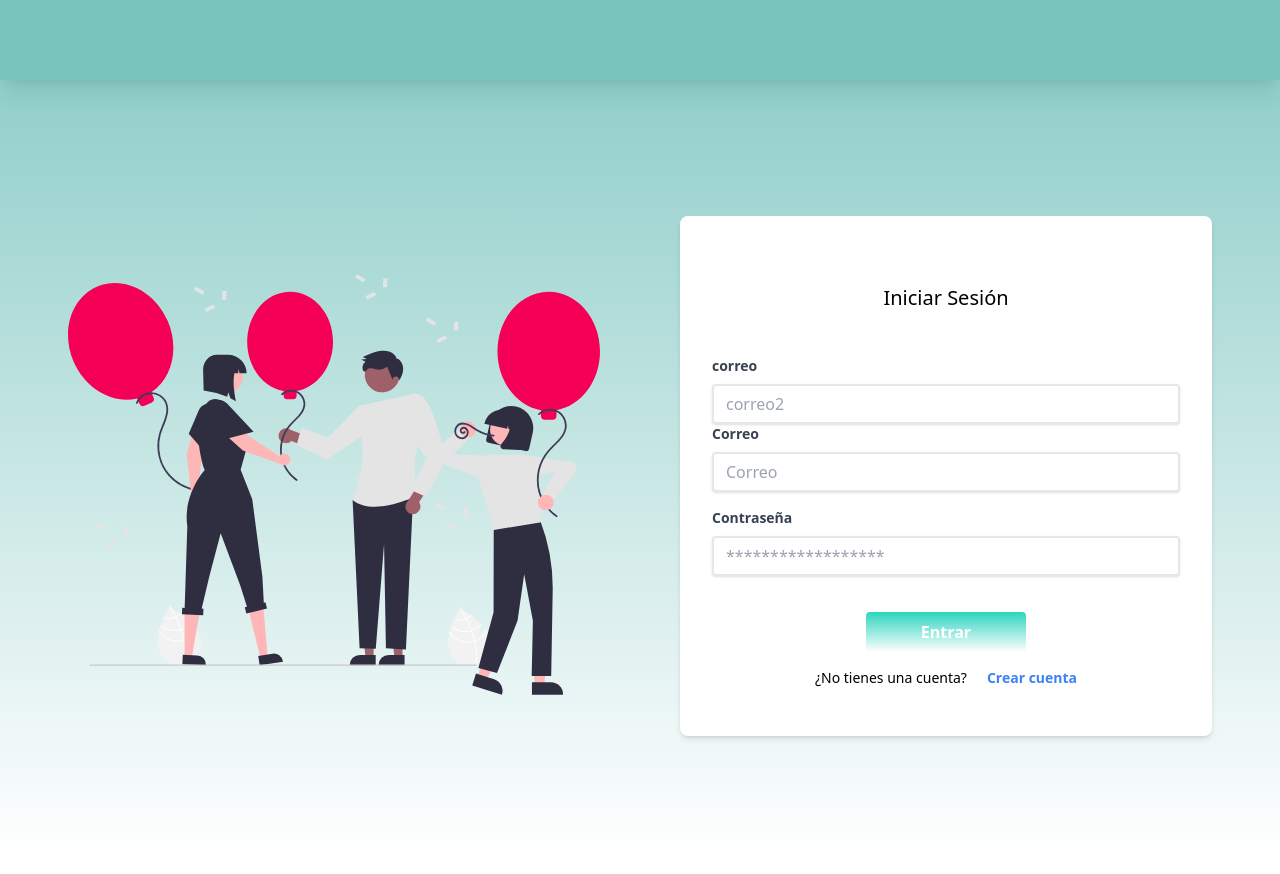
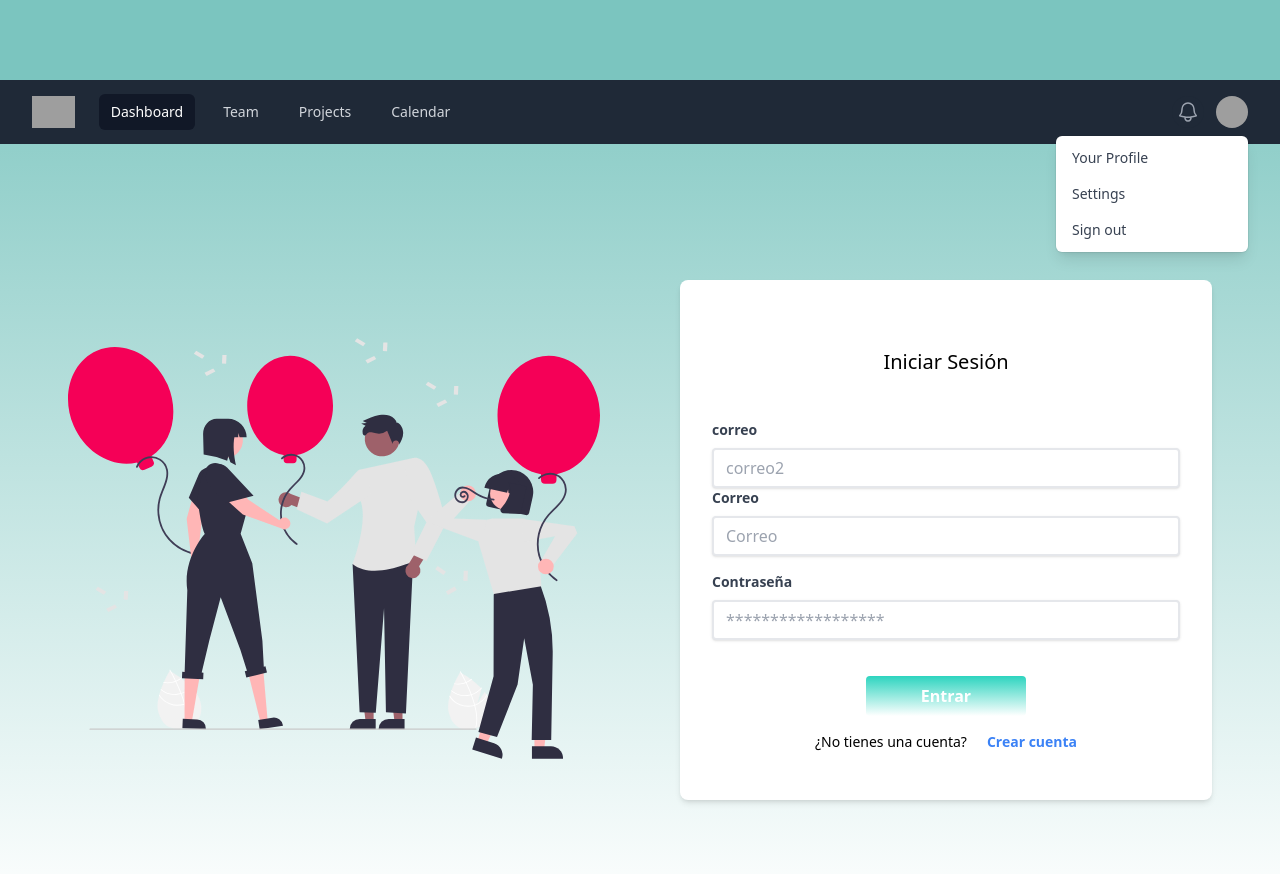
Before and after one commit to Abyblackmouth/Mi_Fiesta-Client, a Next.js app: page /login in a window 1280 px wide. Shown: the top 874 px of the page. Built offline with nearby package versions, Linux system fonts and the light colour scheme; grey boxes are pictures that could not be loaded.

Commit message:
Discard commit

```diff
--- a/components/Layout.jsx
+++ b/components/Layout.jsx
@@ -3,6 +3,8 @@
 export default function Layout({children}) {
   return (
     <>
+
+
       <nav className={clsx(
         'bg-[#249F95]/60',
         'shadow-xl',
@@ -10,6 +12,88 @@
         )}>
           <img className=""></img>
       </nav>
+
+      <nav className="bg-gray-800">
+  <div className="mx-auto max-w-7xl px-2 sm:px-6 lg:px-8">
+    <div className="relative flex h-16 items-center justify-between">
+      <div className="absolute inset-y-0 left-0 flex items-center sm:hidden">
+
+        <button type="button" className="inline-flex items-center justify-center rounded-md p-2 text-gray-400 hover:bg-gray-700 hover:text-white focus:outline-none focus:ring-2 focus:ring-inset focus:ring-white" aria-controls="mobile-menu" aria-expanded="false">
+          <span className="sr-only">Open main menu</span>
+
+          <svg className="block h-6 w-6" xmlns="http://www.w3.org/2000/svg" fill="none" viewBox="0 0 24 24" strokeWidth="1.5" stroke="currentColor" aria-hidden="true">
+            <path strokeLinecap="round" strokeLinejoin="round" d="M3.75 6.75h16.5M3.75 12h16.5m-16.5 5.25h16.5" />
+          </svg>
+
+          <svg className="hidden h-6 w-6" xmlns="http://www.w3.org/2000/svg" fill="none" viewBox="0 0 24 24" strokeWidth="1.5" stroke="currentColor" aria-hidden="true">
+            <path strokeLinecap="round" strokeLinejoin="round" d="M6 18L18 6M6 6l12 12" />
+          </svg>
+        </button>
+      </div>
+      <div className="flex flex-1 items-center justify-center sm:items-stretch sm:justify-start">
+        <div className="flex flex-shrink-0 items-center">
+          <img className="block h-8 w-auto lg:hidden" src="https://tailwindui.com/img/logos/mark.svg?color=indigo&shade=500" alt="Your Company" />
+          <img className="hidden h-8 w-auto lg:block" src="https://tailwindui.com/img/logos/mark.svg?color=indigo&shade=500" alt="Your Company" />
+        </div>
+        <div className="hidden sm:ml-6 sm:block">
+          <div className="flex space-x-4">
+
+            <a href="#" className="bg-gray-900 text-white px-3 py-2 rounded-md text-sm font-medium" aria-current="page">Dashboard</a>
+
+            <a href="#" className="text-gray-300 hover:bg-gray-700 hover:text-white px-3 py-2 rounded-md text-sm font-medium">Team</a>
+
+            <a href="#" className="text-gray-300 hover:bg-gray-700 hover:text-white px-3 py-2 rounded-md text-sm font-medium">Projects</a>
+
+            <a href="#" className="text-gray-300 hover:bg-gray-700 hover:text-white px-3 py-2 rounded-md text-sm font-medium">Calendar</a>
+          </div>
+        </div>
+      </div>
+      <div className="absolute inset-y-0 right-0 flex items-center pr-2 sm:static sm:inset-auto sm:ml-6 sm:pr-0">
+        <button type="button" className="rounded-full bg-gray-800 p-1 text-gray-400 hover:text-white focus:outline-none focus:ring-2 focus:ring-white focus:ring-offset-2 focus:ring-offset-gray-800">
+          <span className="sr-only">View notifications</span>
+
+          <svg className="h-6 w-6" xmlns="http://www.w3.org/2000/svg" fill="none" viewBox="0 0 24 24" strokeWidth="1.5" stroke="currentColor" aria-hidden="true">
+            <path strokeLinecap="round" strokeLinejoin="round" d="M14.857 17.082a23.848 23.848 0 005.454-1.31A8.967 8.967 0 0118 9.75v-.7V9A6 6 0 006 9v.75a8.967 8.967 0 01-2.312 6.022c1.733.64 3.56 1.085 5.455 1.31m5.714 0a24.255 24.255 0 01-5.714 0m5.714 0a3 3 0 11-5.714 0" />
+          </svg>
+        </button>
+
+
+        <div className="relative ml-3">
+          <div>
+            <button type="button" className="flex rounded-full bg-gray-800 text-sm focus:outline-none focus:ring-2 focus:ring-white focus:ring-offset-2 focus:ring-offset-gray-800" id="user-menu-button" aria-expanded="false" aria-haspopup="true">
+              <span className="sr-only">Open user menu</span>
+              <img className="h-8 w-8 rounded-full" src="https://images.unsplash.com/photo-1472099645785-5658abf4ff4e?ixlib=rb-1.2.1&ixid=eyJhcHBfaWQiOjEyMDd9&auto=format&fit=facearea&facepad=2&w=256&h=256&q=80" alt=""/>
+            </button>
+          </div>
+
+          <div className="absolute right-0 z-10 mt-2 w-48 origin-top-right rounded-md bg-white py-1 shadow-lg ring-1 ring-black ring-opacity-5 focus:outline-none" role="menu" aria-orientation="vertical" aria-labelledby="user-menu-button" tabIndex="-1">
+
+            <a href="#" className="block px-4 py-2 text-sm text-gray-700" role="menuitem" tabIndex="-1" id="user-menu-item-0">Your Profile</a>
+            <a href="#" className="block px-4 py-2 text-sm text-gray-700" role="menuitem" tabIndex="-1" id="user-menu-item-1">Settings</a>
+            <a href="#" className="block px-4 py-2 text-sm text-gray-700" role="menuitem" tabIndex="-1" id="user-menu-item-2">Sign out</a>
+          </div>
+        </div>
+      </div>
+    </div>
+  </div>
+
+
+  <div className="sm:hidden" id="mobile-menu">
+    <div className="space-y-1 px-2 pt-2 pb-3">
+
+      <a href="#" className="bg-gray-900 text-white block px-3 py-2 rounded-md text-base font-medium" aria-current="page">Dashboard</a>
+
+      <a href="#" className="text-gray-300 hover:bg-gray-700 hover:text-white block px-3 py-2 rounded-md text-base font-medium">Team</a>
+
+      <a href="#" className="text-gray-300 hover:bg-gray-700 hover:text-white block px-3 py-2 rounded-md text-base font-medium">Projects</a>
+
+      <a href="#" className="text-gray-300 hover:bg-gray-700 hover:text-white block px-3 py-2 rounded-md text-base font-medium">Calendar</a>
+    </div>
+  </div>
+</nav>
+
+
+
       <main className={clsx(
         'bg-gradient-to-b from-[#249F95]/50 to-white',
         'h-[calc(100%-80px)]',
--- /dev/null
+++ b/components/Navbar.jsx
@@ -0,0 +1,52 @@
+import clsx from 'clsx';
+
+
+
+
+  export default function Navbar() {
+
+    const Nav = () => {
+        let Links = [
+          { name: 'HOME', link: '/' },
+          { name: 'SERVICE', link: '/' },
+          { name: 'ABOUT', link: '/' },
+          { name: "BLOG'S", link: '/' },
+          { name: 'CONTACT', link: '/' },
+        ];
+        let [open, setOpen] = useState(false);
+    return (
+      <div className="shadow-md w-full fixed top-0 left-0">
+        <div className="md:flex items-center justify-between bg-white py-4 md:px-10 px-7">
+          <div
+            className="font-bold text-2xl cursor-pointer flex items-center font-[Poppins]
+        text-gray-800"
+          >
+            <span className="text-3xl text-indigo-600 mr-1 pt-2">
+              <ion-icon name="logo-ionic"></ion-icon>
+            </span>
+            Designer
+          </div>
+
+          <div onClick={() => setOpen(!open)} className="text-3xl absolute right-8 top-6 cursor-pointer md:hidden">
+            <ion-icon name={open ? 'close' : 'menu'}></ion-icon>
+          </div>
+
+          <ul
+            className={`md:flex md:items-center md:pb-0 pb-12 absolute md:static bg-white md:z-auto z-[-1] left-0 w-full md:w-auto md:pl-0 pl-9 transition-all duration-500 ease-in ${
+              open ? 'top-20 ' : 'top-[-490px]'
+            }`}
+          >
+            {Links.map((link) => (
+              <li key={link.name} className="md:ml-8 text-xl md:my-0 my-7">
+                <a href={link.link} className="text-gray-800 hover:text-gray-400 duration-500">
+                  {link.name}
+                </a>
+              </li>
+            ))}
+            <Button>Get Started</Button>
+          </ul>
+        </div>
+      </div>
+    );
+  }
+};
--- a/pages/index.jsx
+++ b/pages/index.jsx
@@ -1,10 +1,13 @@
-import Head from 'next/head'
-import Image from 'next/image'
-import Layout from '../components/Layout'
+import Head from 'next/head';
+import Image from 'next/image';
+import Layout from '../components/Layout';
+import Navbar from '../components/Navbar';
 
 export default function Home() {
   return (
-
-    <Layout></Layout>
-  )
+    <>
+      <Navbar></Navbar>
+      {/* <Layout></Layout> */}
+    </>
+  );
 }
```
Also changed, not shown: 1 other file (tests, documents, lock files or other folders).
